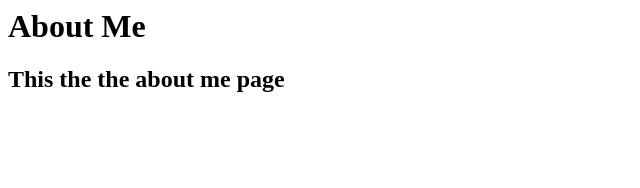
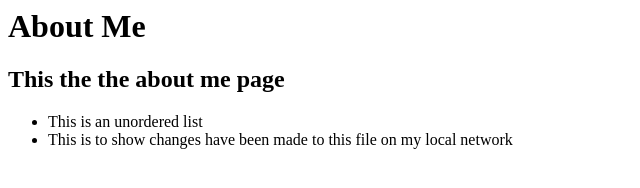
Before and after one commit to jarenmcdonald/project1_jarenMcDonald, a plain HTML site: page about.html in a window 1280 px wide. Shown: the whole page, without its empty margins (0-640 px from the left). Drawn offline with Linux system fonts and the light colour scheme.

Commit message:
Added unordered list
I put in an unordered list that shows changes were made!

```diff
--- a/about.html
+++ b/about.html
@@ -6,4 +6,8 @@
 <body>
   <h1>About Me</h1>
     <h2>This the the about me page</h2>
+    <ul>
+            <li>This is an unordered list</li>
+            <li>This is to show changes have been made to this file on my local network</li>
+    </ul>
 </body>
```
